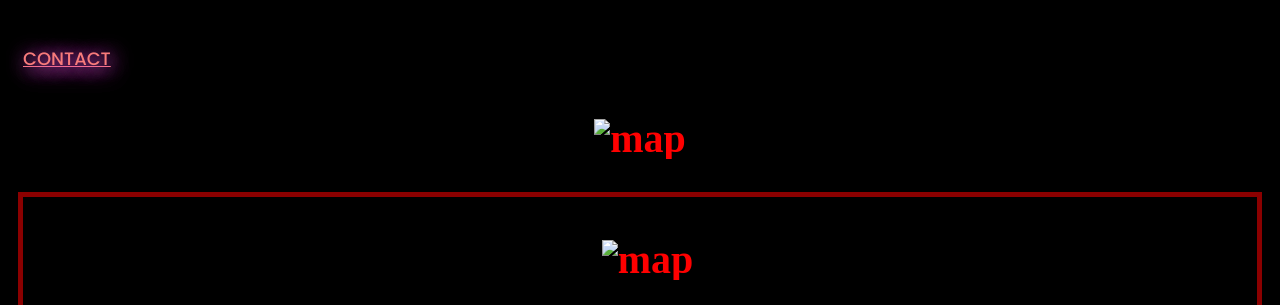
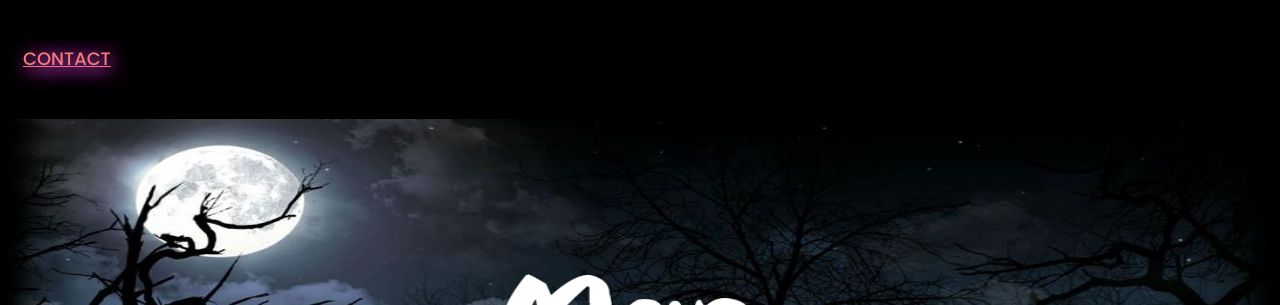
Before and after one commit to JamesHwang3838/HalloweenHorrorNight, a plain HTML site: page map.html in a window 1280 px wide. Shown: the part 253-558 px from the top of the page. Drawn offline with Linux system fonts and the light colour scheme; files that its build step writes are made by us from their sources.

Commit message:
map.html

```diff
--- a/map.html
+++ b/map.html
@@ -3,7 +3,7 @@
 <head>
     <meta charset="UTF-8">
     <meta name="viewport" content="width=device-width, initial-scale=1.0">
-    <link rel="stylesheet" type="text/css" href="css/halloween.css">
+    <link rel="stylesheet" type="text/css" href="halloween.css">
     <script src="https://kit.fontawesome.com/a076d05399.js"></script>
     <title>Map - Halloween Horror Night</title>
 </head>
@@ -25,9 +25,9 @@
             <li><a href="contact.html">Contact</a></li>
         </ul>
 </nav>
-<section id="container"><h2><img class="cover" src="images/Mapbackground.jpeg" alt="map" height="400"></h2></section>
+<section id="container"><h2><img class="cover" src="Mapbackground.jpeg" alt="map" height="400"></h2></section>
 <div>
-<h2><img class="cover" src="images/map.jpg" alt="map" height="700"></h2>
+<h2><img class="cover" src="map.jpg" alt="map" height="700"></h2>
 
 <h2>Horror zone</h2>
   <p>  A -   Massacre Town Streets</p>
```
